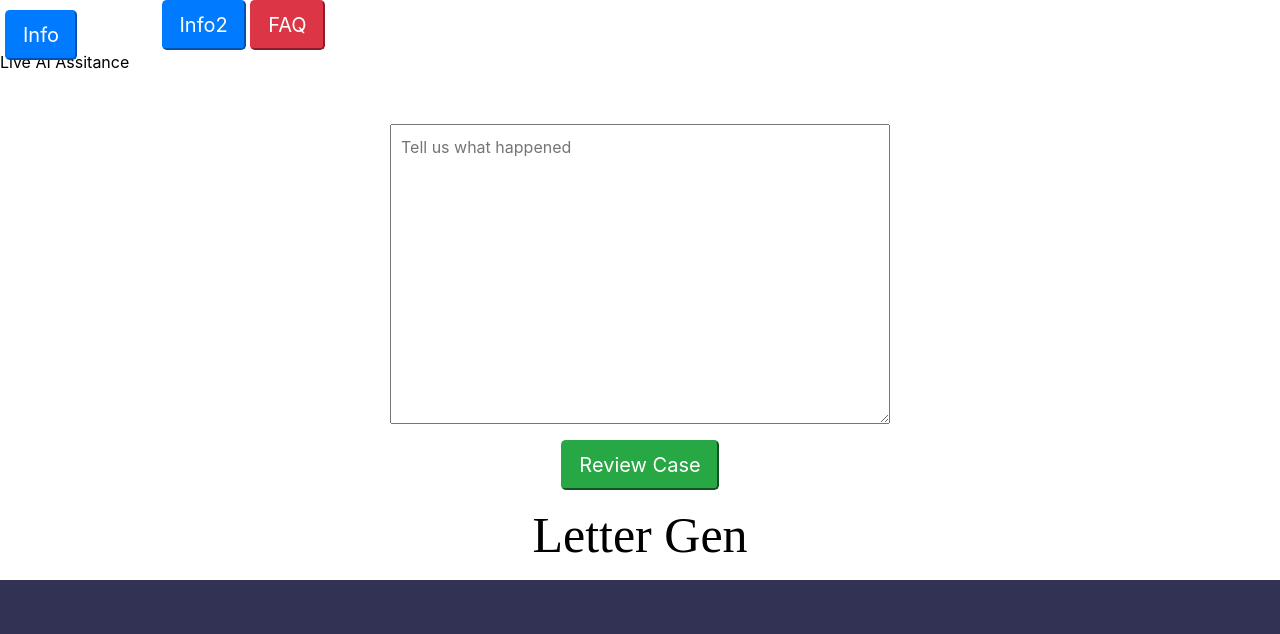
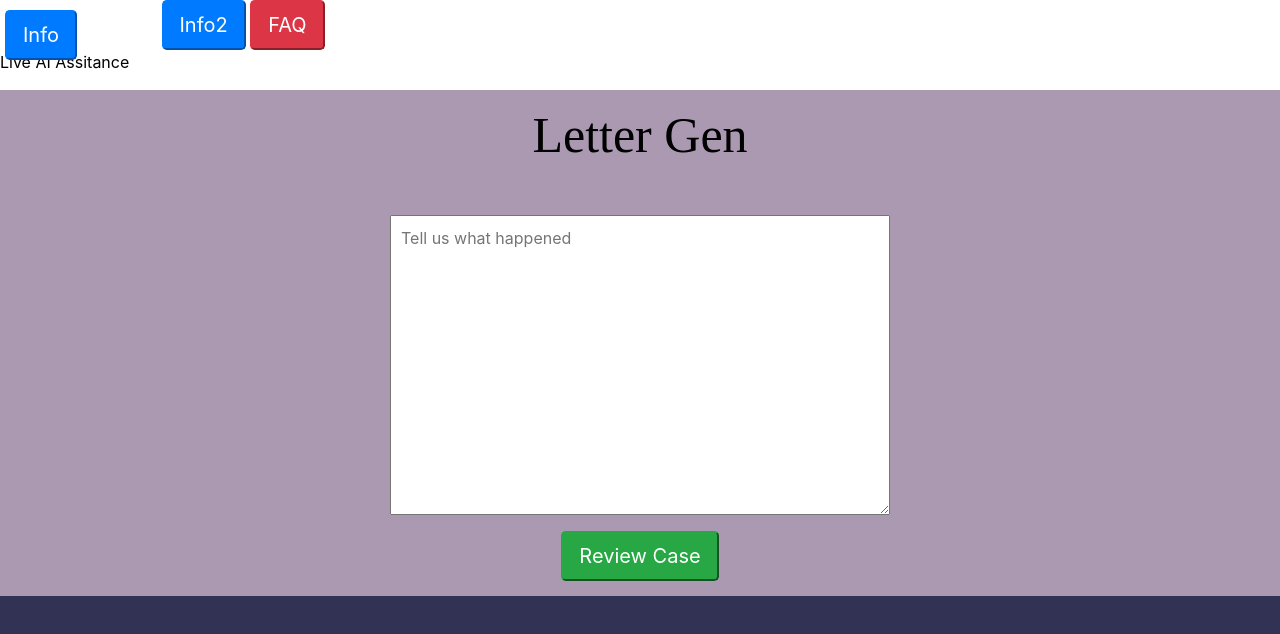
Before and after one commit to EthanV1920/OSTEM-HACKATHON-2024, a React (Create React App) app in the folder lettergen/: page / in a window 1280 px wide. Shown: the top 634 px of the page. Built offline with nearby package versions, Linux system fonts and the light colour scheme; a web font is replaced by a local one.

Commit message:
Got the text box out of header
Into main area

```diff
--- a/lettergen/public/index.html
+++ b/lettergen/public/index.html
@@ -23,21 +23,6 @@
       <div>
         <p class ='landingzText'>Live AI Assitance</p>
       </div>
-
-
-
-
-
-
-
-      <div class="bottomSection">
-        <div class="textbox-container">
-          <textarea class="textbox" placeholder="Tell us what happened"></textarea>
-        </div>
-        <div>
-        <button class="bottomButton btn-success btn-lg">Review Case</button>
-        </div>
-      </div>
     <div id="root"></div>
     <script src="https://code.jquery.com/jquery-3.4.1.slim.min.js" integrity="sha384-J6qa4849blE2+poT4WnyKhv5vZF5SrPo0iEjwBvKU7imGFAV0wwj1yYfoRSJoZ+n" crossorigin="anonymous"></script>
     <script src="https://cdn.jsdelivr.net/npm/popper.js@1.16.0/dist/umd/popper.min.js" integrity="sha384-Q6E9RHvbIyZFJoft+2mJbHaEWldlvI9IOYy5n3zV9zzTtmI3UksdQRVvoxMfooAo" crossorigin="anonymous"></script>
--- a/lettergen/src/App.css
+++ b/lettergen/src/App.css
@@ -1,8 +1,7 @@
 @import url('https://fonts.google.com/share?selection.family=Ojuju:wght@200..800');
 .Banner {
 
-  background-image: url('');
-  background-color: rgb(255, 255, 255); /* Banner background color (blue) */
+  background-color: hsl(283, 14%, 65%); /* Banner background color (blue) */
 
   padding: 15px; /* Padding around banner content */
   text-align: center; /* Center-align banner content */
--- a/lettergen/src/App.js
+++ b/lettergen/src/App.js
@@ -1,17 +1,21 @@
 import './App.css';
-/* <meta name ="viewport" content="width = device-width, initial-scale
-= 1"> */
 
-{/* <link rel="stylesheet" type="text/css" href=""> */}
-
-
-function App () {
+function App() {
   return (
     <div className="Banner">
-        <h1>Letter Gen</h1>
+      <h1>Letter Gen</h1>
+
+      <div className="bottomSection">
+        <div className="textbox-container">
+          <textarea className="textbox" placeholder="Tell us what happened"></textarea>
+        </div>
+
+        <div>
+          <button className="bottomButton btn-success btn-lg">Review Case</button>
+        </div>
+      </div>
     </div>
   );
 }
 
-
 export default App;
```
